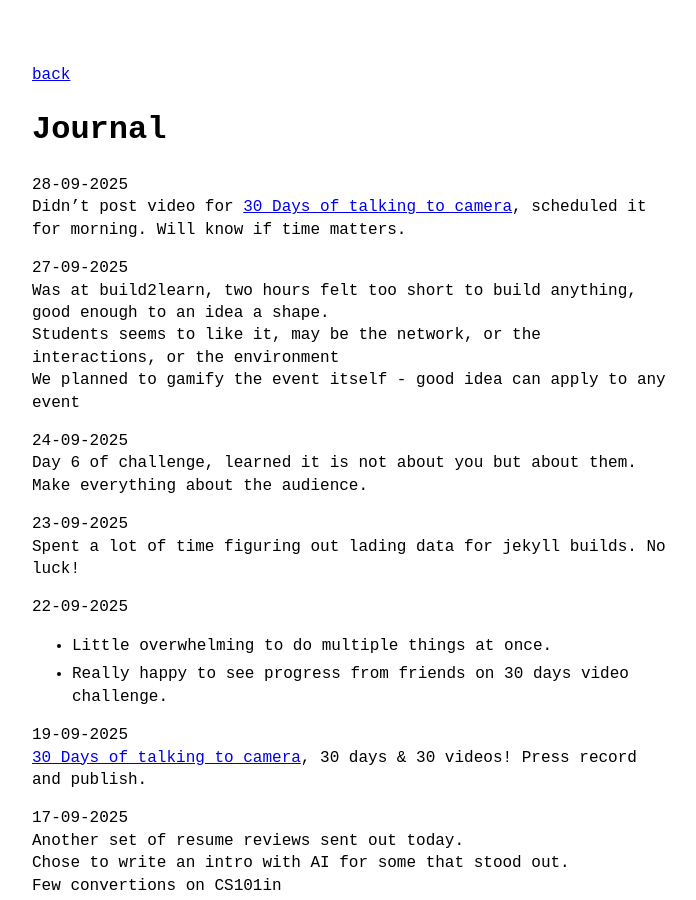
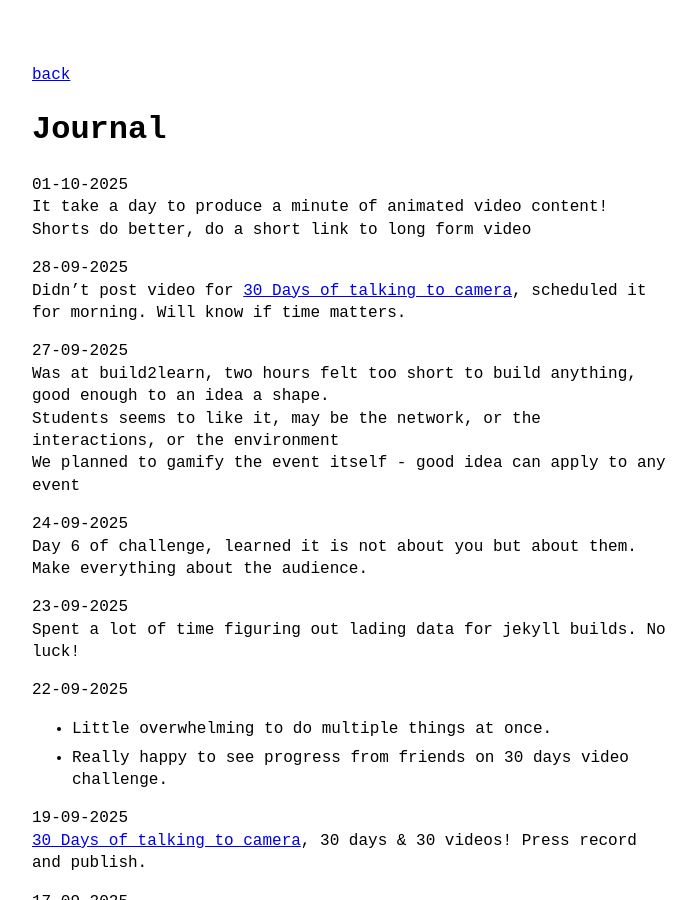
Before and after one commit to VallarasuS/Vallarasu.in, a Jekyll site: the page built from docs/open-journal.md, in a window 1280 px wide and 900 px high. Shown: the whole window, without its empty margins (288-984 px from the left). Built offline with Jekyll 4.4.1, drawn with Linux system fonts in a browser that asks for light colours.

Commit message:
Update open-journal.md

```diff
--- a/docs/open-journal.md
+++ b/docs/open-journal.md
@@ -2,6 +2,10 @@
 layout: page
 title: Journal
 ---
+
+01-10-2025<br>
+It take a day to produce a minute of animated video content!<br>
+Shorts do better, do a short link to long form video
 
 28-09-2025<br>
 Didn't post video for [30 Days of talking to camera](https://vallarasu.in/r/30-days), scheduled it for morning. Will know if time matters.
```
